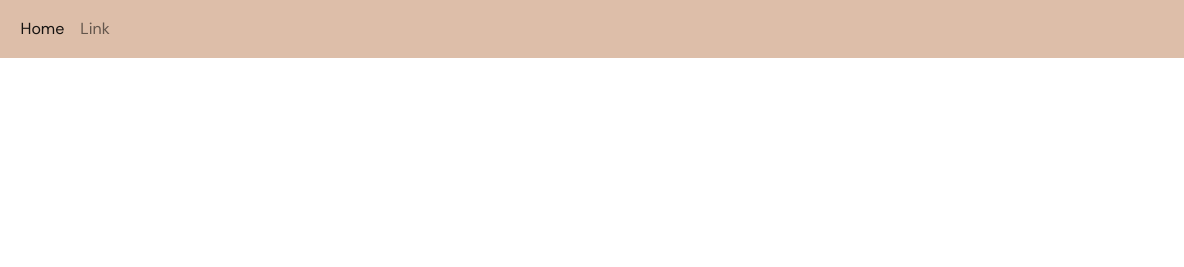
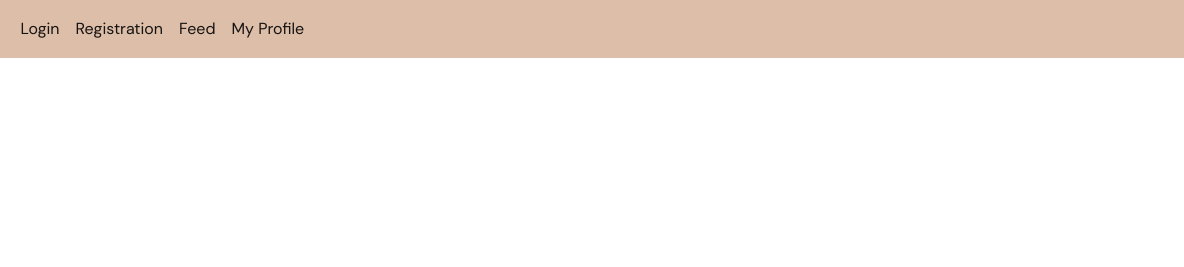
Before and after one commit to KoZiGi/5kun, a plain HTML site: page frontend/index.html in a window 1280 px wide. Shown: the top 267 px of the page, 96-1280 px from the left. Drawn offline with nearby package versions, Linux system fonts and the light colour scheme.

Commit message:
Login controller bővítés

```diff
--- a/frontend/assets/js/5kun.js
+++ b/frontend/assets/js/5kun.js
@@ -5,7 +5,35 @@ app.run(function($rootScope){
         appTitle: '5kun',
         company: 'Bajai SZC Türr István Technikum',
         author: 'Team KoZiGi'
+    };
+    $rootScope.user = {};
+    if (window.localStorage.getItem('5kun')){
     }
+    else{
+        $rootScope.user.permission=0;
+    }
+    $rootScope.urls = [
+        {
+            link:'#!/',
+            name:'Login',
+            perm:0
+        },
+        {
+            link:'#!/reg',
+            name:'Registration',
+            perm:0
+        },
+        {
+            link:'#!/feed',
+            name:'Feed',
+            perm:0
+        },
+        {
+            link:'#!/profil/',
+            name:'My Profile',
+            perm:1
+        }
+    ]
 })
 
 app.config(function($routeProvider) {
--- a/frontend/controllers/loginCtrl.js
+++ b/frontend/controllers/loginCtrl.js
@@ -1,3 +1,6 @@
 app.controller('loginCtrl', function($scope, db){
+    $scope.loguser = {};
+    $scope.LogIn = function(){
 
+    }
 })
--- a/frontend/index.html
+++ b/frontend/index.html
@@ -23,11 +23,8 @@
               </button>
               <div class="collapse navbar-collapse" id="navbarSupportedContent">
                 <ul class="navbar-nav me-auto mb-2 mb-lg-0">
-                  <li class="nav-item">
-                    <a class="nav-link active" aria-current="page" href="#">Home</a>
-                  </li>
-                  <li class="nav-item">
-                    <a class="nav-link" href="#">Link</a>
+                  <li class="nav-item" ng-repeat="url in urls">
+                    <a class="nav-link active" aria-current="page" href="{{url.link}}">{{url.name}}</a>
                   </li>
               </div>
             </div>
--- a/frontend/views/login.html
+++ b/frontend/views/login.html
@@ -4,11 +4,11 @@
         <h3 class="mb-3 mt-1">Log in</h3>
         <div class="mb-3">
             <label for="email" class="form-label">E-Mail:</label>
-            <input type="email" class="form-control" ng-model="user.email">
+            <input type="email" class="form-control" ng-model="loguser.email">
         </div>
         <div class="mb-3">
             <label for="password" class="form-label">Password:</label>
-            <input type="password" class="form-control" ng-model="user.password">
+            <input type="password" class="form-control" ng-model="loguser.password">
         </div>
         <input type="button" class="btn me-2" ng-click="LogIn()" value="Log in"><a href="#!/reg" class="btn">Register</a>
     </form>
```
